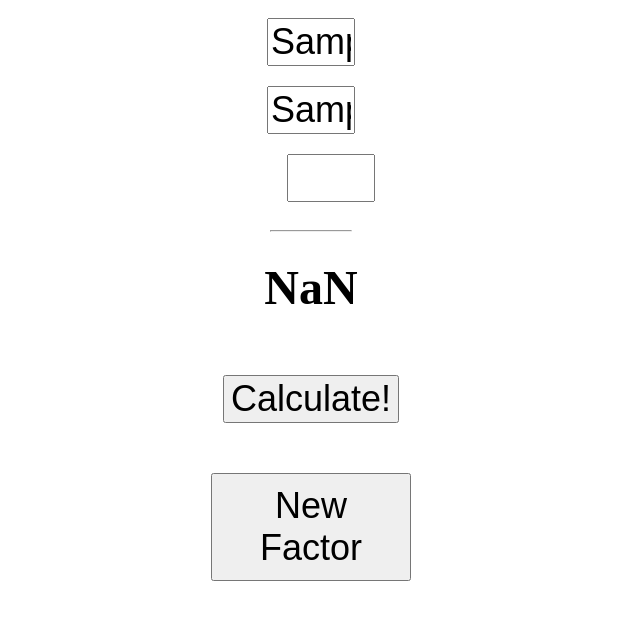
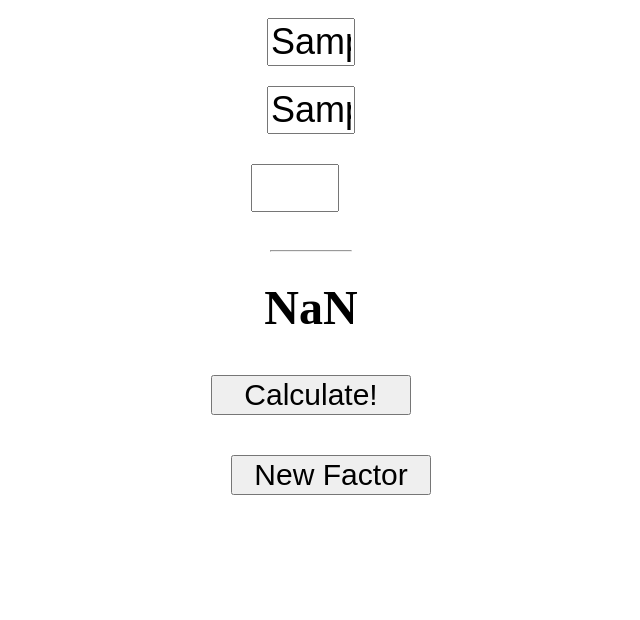
Before and after one commit to karinadalca/multiplicatron4000, a website with bundled scripts: page client/index.html in a window 1280 px wide. Both pictures are taken after typing "Sample", "Sample" into the empty fields and a click on the button "New Factor". Shown: the whole page, without its empty margins (329-969 px from the left). Built offline with nearby package versions, Linux system fonts and the light colour scheme.

Commit message:
code functionional css edited

```diff
--- a/client/index.html
+++ b/client/index.html
@@ -40,9 +40,9 @@
 		}
 		</script>
 
-		<dev>
-			<button class="button" onClick="addTextBox();">New Factor</button>
-		</dev>
+		<div>
+			<button class="button" id="newFactor" onClick="addTextBox();">New Factor</button>
+		</div>
 	</form>
 
 	<script src="bundle.js"></script>
--- a/client/styles.css
+++ b/client/styles.css
@@ -7,17 +7,20 @@
 
 #form-numbers > div {
 	padding: 10px 20px;
+
 }
 
 #form-numbers hr, input[type=text] {
 	width: 80px;
 	font-size: 36px;
 	text-align: center;
+	vertical-align: middle;
 }
 
-#form-numbers button{
-	font-size: 36px;
-	margin-top: 50px;
+#form-numbers button {
+	width: 200px;
+	font-size: 30px;
+	margin-top: 30px;
 }
 
 #new-input {
@@ -27,36 +30,13 @@
 
 }
 
-#new-input > div {
-	padding: 10px 20px;
-}
-
-#new-input hr, input[type=text] {
+#new-input input[type=text] {
+	display: block;
+	margin: 10px 20px;
 	width: 80px;
 	font-size: 36px;
 	text-align: center;
-}
-
-#newFactor {
-	width: 200px;
-	margin: 0 auto;
-	text-align: center;
-
-}
-
-#newFactor > div {
-	padding: 10px 20px;
-}
-
-#newFactor hr, input[type=text] {
-	width: 80px;
-	font-size: 36px;
-	text-align: center;
-}
-
-#newFactor button{
-	font-size: 36px;
-	margin-top: 50px;
+	vertical-align: middle;
 }
 
 .product {
@@ -64,13 +44,3 @@
 	font-weight: bold;
 	text-align: center;
 }
-
-.button {
-	width: 200px;
-	margin: 0 auto;
-	display: block;
-	text-align: center;
-	padding: 10px 20px;
-	font-size: 30px;
-	margin-top: 50px;
-}
```
Also changed, not shown: client/app.js (+1 -32 lines), client/bundle.js (+1 -32 lines).
